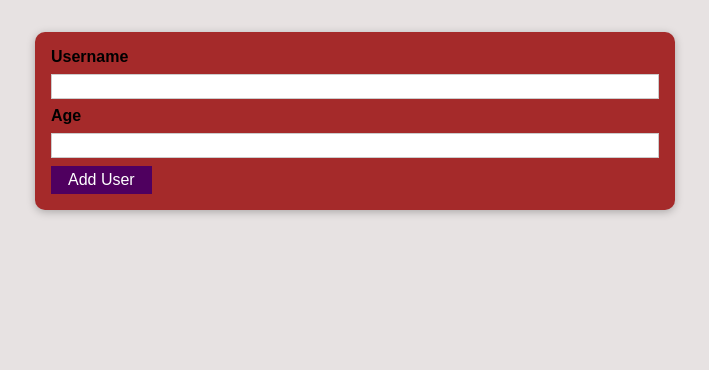
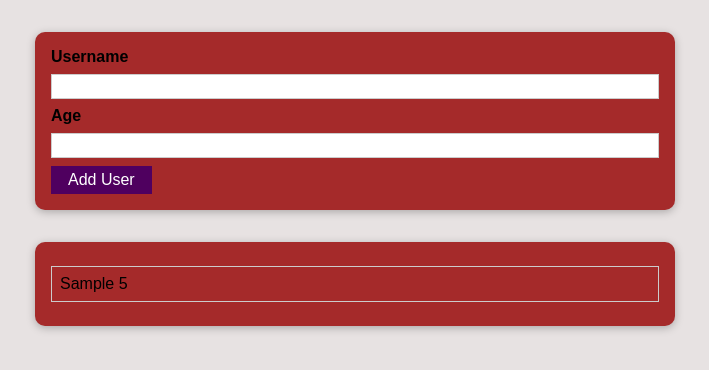
Before and after one commit to AmeyaKulkarni2001/Add-User, a React (Create React App) app: page / in a window 1280 px wide. Both pictures are taken after typing "Sample", "5" into the empty fields and a click on the button "Add User". Shown: the top 370 px of the page, without its empty margins (285-994 px from the left). Built offline with nearby package versions, Linux system fonts and the light colour scheme.

Commit message:
Complete List Functionality

```diff
--- a/src/App.js
+++ b/src/App.js
@@ -1,11 +1,19 @@
-import React from 'react';
+import React ,{ useState } from 'react';
 import AddUser from './components/User/AddUser';
+import UserList from './components/User/UserList';
 
 
 function App() {
+  const[userList, addUserList] = useState([]);
+  const addUserHandler = (uName,uAge) =>{
+    addUserList((prev) => {
+      return [...prev,{name: uName, age: uAge, key: Math.random().toString()}]
+    })
+  }
   return (
     <div>
-    <AddUser/>
+    <AddUser onAddUser={addUserHandler}/>
+    <UserList users={userList}/>
     </div>
   );
 }
--- a/src/components/User/AddUser.js
+++ b/src/components/User/AddUser.js
@@ -16,7 +16,7 @@
     if (+enteredAge < 1) {
       return;
     }
-    console.log(enteredUsername, enteredAge);
+    props.onAddUser(enteredUsername,enteredAge);
     setEnteredAge("");
     setEnteredUsername("");
   };
--- /dev/null
+++ b/src/components/User/UserList.js
@@ -0,0 +1,21 @@
+import React from "react";
+
+import Card from "../UI/Card";
+
+import classes from "./UserList.module.css";
+
+const UserList = (props) => {
+  return (
+    <Card className = {classes.users}>
+      <ul>
+        {props.users.map((user) => (
+          <li key={user.key}>
+            {user.name} {user.age}
+          </li>
+        ))}
+      </ul>
+    </Card>
+  );
+};
+
+export default UserList;
--- /dev/null
+++ b/src/components/User/UserList.module.css
@@ -0,0 +1,16 @@
+.users {
+    margin: 2rem auto;
+    width: 90%;
+    max-width: 40rem;
+  }
+
+  .users ul {
+    list-style: none;
+    padding: 1rem;
+  }
+
+  .users li {
+    border: 1px solid #ccc;
+    margin: 0.5rem 0;
+    padding: 0.5rem;
+  }
```
